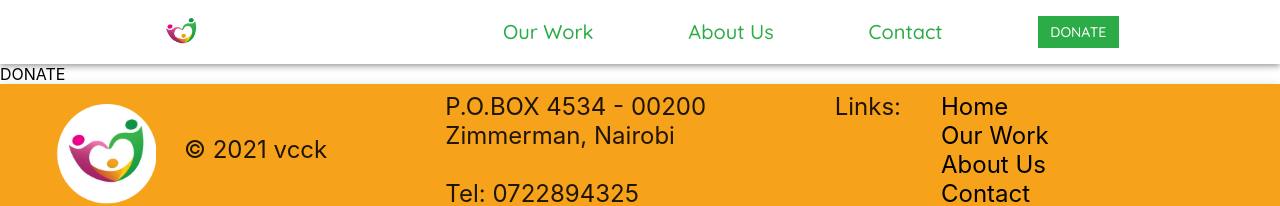
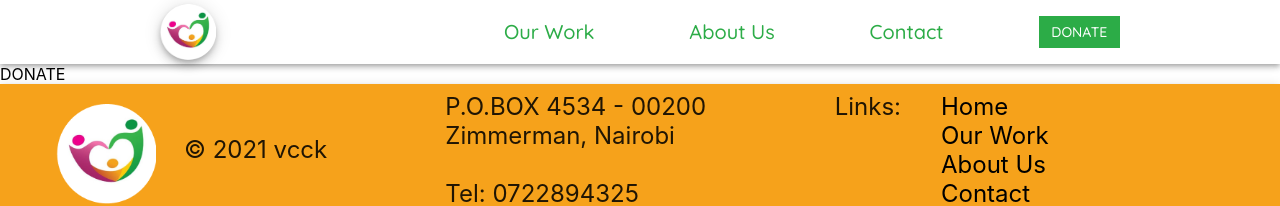
Before and after one commit to mwendwa99/vccke, a React (Create React App) app: page /donate in a window 1280 px wide. Shown: the top 206 px of the page. Built offline with nearby package versions, Linux system fonts and the light colour scheme.

Commit message:
Update AppBar.jsx

```diff
--- a/src/components/AppBar.jsx
+++ b/src/components/AppBar.jsx
@@ -4,12 +4,11 @@ import Box from '@mui/material/Box';
 import Toolbar from '@mui/material/Toolbar';
 import Typography from '@mui/material/Typography';
 import Button from '@mui/material/Button';
-import IconButton from '@mui/material/IconButton';
 import { makeStyles } from '@mui/styles';
 import { Link } from 'react-router-dom'
 
 import { assets } from '../assets';
-import { Tooltip } from '@mui/material';
+import { Fab, Tooltip } from '@mui/material';
 
 const useStyles = makeStyles((theme) => ({
     root: {
@@ -30,7 +29,7 @@ export default function ButtonAppBar() {
         <Box sx={{ flexGrow: 1 }}>
             <AppBar position="static">
                 <Toolbar className={classes.root} >
-                    <IconButton
+                    <Fab
                         size="large"
                         edge="start"
                         aria-label="menu"
@@ -38,15 +37,14 @@ export default function ButtonAppBar() {
                         component={Link}
                         to='/'
                     >
-                        <img src={assets.logo} height={40} width={40} alt="logo" />
-                    </IconButton>
+                        <Tooltip title='HOME'>
+                            <img src={assets.logo} height='100%' width='100%' alt="logo" />
+                        </Tooltip>
+                    </Fab>
                     <div className={classes.linksSection}>
                         <Link to='/our-work' style={{ textDecoration: 'none' }}>
                             <Typography color="primary" variant="h6" >Our Work</Typography>
                         </Link>
-                        {/* <Link to='/impact' style={{ textDecoration: 'none' }}>
-                            <Typography color="primary" variant="h6" >Impact</Typography>
-                        </Link> */}
                         <Link to='/about' style={{ textDecoration: 'none' }}>
                             <Typography color="primary" variant="h6" >About Us</Typography>
                         </Link>
```
